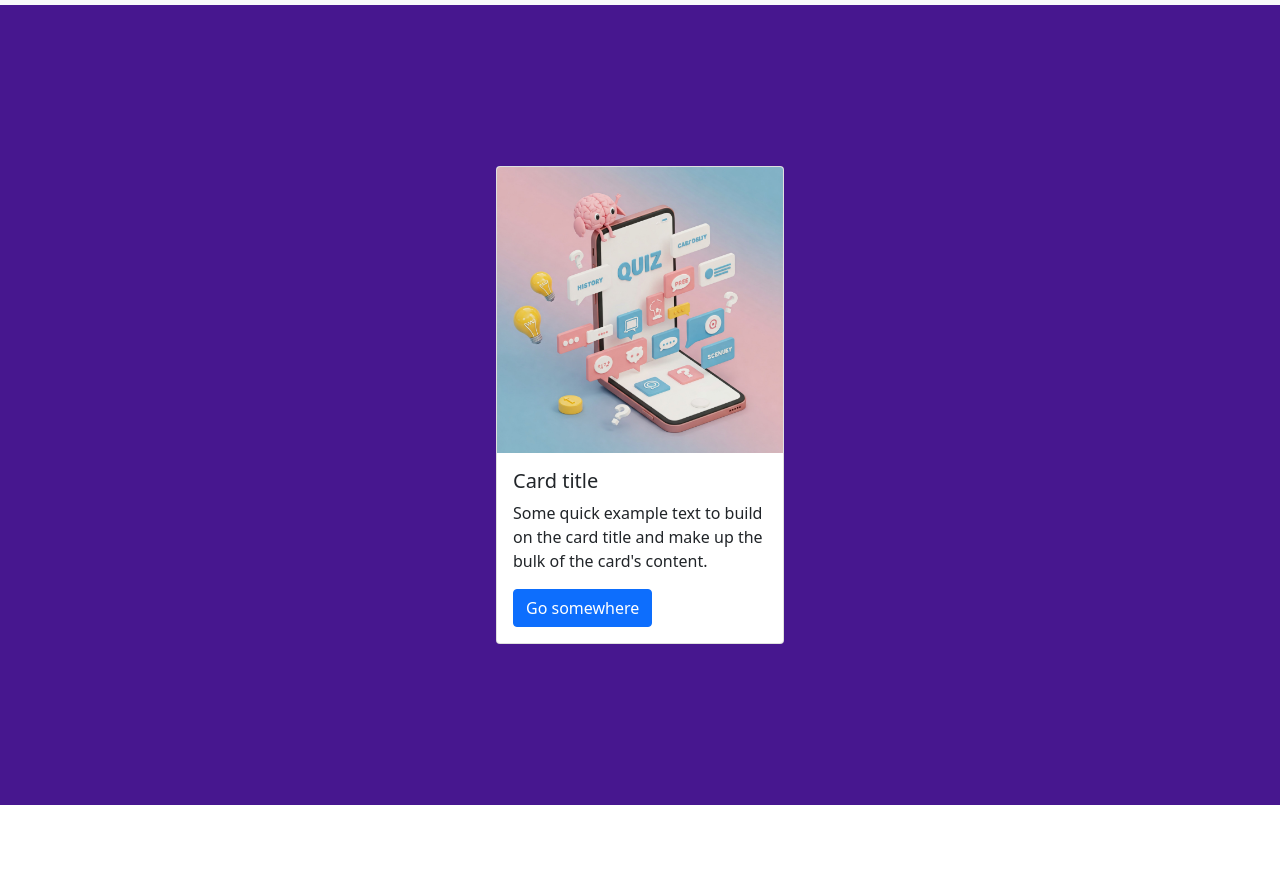
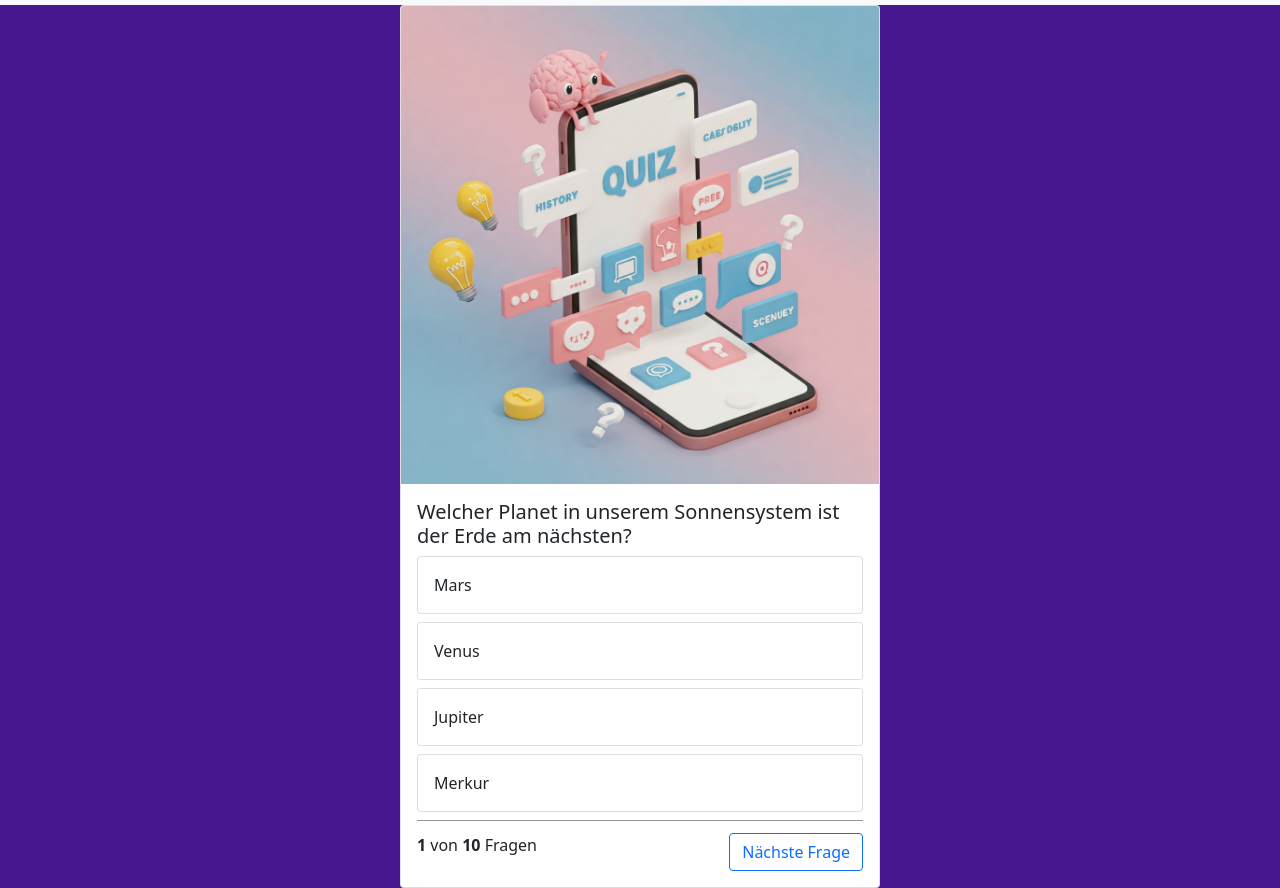
Before and after one commit to FederDonut/QuizApp, a plain HTML site: page index.html in a window 1280 px wide. Shown: the part 45-933 px from the top of the page. Before the commit the page ends 850 px from the top, so only its background shows below. Drawn offline with nearby package versions, Linux system fonts and the light colour scheme.

Commit message:
added the questions array and implemented functions to find the right answer

```diff
--- a/index.html
+++ b/index.html
@@ -14,7 +14,7 @@
     <script src="https://cdn.jsdelivr.net/npm/bootstrap@5.1.3/dist/js/bootstrap.bundle.min.js" integrity="sha384-ka7Sk0Gln4gmtz2MlQnikT1wXgYsOg+OMhuP+IlRH9sENBO0LRn5q+8nbTov4+1p" crossorigin="anonymous"></script>
 
   </head>
-<body>
+<body onload="init()">
 
 
         <nav class="navbar navbar-light bg-light">
@@ -24,12 +24,40 @@
         </nav>
 
         <div class="card-container">
-          <div class="card" style="width: 18rem;">
+          <div class="card quiz-card">
             <img src="./assets/img/Ai-Quiz.jpeg" class="card-img-top" >
             <div class="card-body">
-              <h5 class="card-title">Card title</h5>
-              <p class="card-text">Some quick example text to build on the card title and make up the bulk of the card's content.</p>
-              <a href="#" class="btn btn-primary">Go somewhere</a>
+              <h5 class="card-title" id="questiontext">Frage</h5>
+
+              <div class="card mb-2" onclick="answer('answer_1')">
+                <div class="card-body answer" id="answer_1">
+                  Antwort
+                </div>
+              </div>
+              <div class="card mb-2" onclick="answer('answer_2')">
+                <div class="card-body answer" id="answer_2">
+                  Antwort
+                </div>
+              </div>
+              <div class="card mb-2" onclick="answer('answer_3')">
+                <div class="card-body answer" id="answer_3">
+                  Antwort
+                </div>
+              </div>
+              <div class="card mb-2" onclick="answer('answer_4')">
+                <div class="card-body answer" id="answer_4">
+                 Antwort
+                </div>
+              </div>
+              <div class="question-footer">
+                <span>
+                  <b>1</b> von <b id="question-count">5</b> Fragen
+                </span>
+                <button type="button" class="btn btn-outline-primary">Nächste Frage</button>
+
+              </div>
+
+              <!--<a href="#" class="btn btn-primary">Go somewhere</a>-->
             </div>
           </div>
 
--- a/script.js
+++ b/script.js
@@ -0,0 +1,116 @@
+let questions = [
+
+
+        {
+          "frage": "Welcher Planet in unserem Sonnensystem ist der Erde am nächsten?",
+          "antwort_1": "Mars",
+          "antwort_2": "Venus",
+          "antwort_3": "Jupiter",
+          "antwort_4": "Merkur",
+          "richtige_antwort_index": 1
+        },
+        {
+          "frage": "Wer malte die Mona Lisa?",
+          "antwort_1": "Vincent van Gogh",
+          "antwort_2": "Pablo Picasso",
+          "antwort_3": "Leonardo da Vinci",
+          "antwort_4": "Michelangelo",
+          "richtige_antwort_index": 2
+        },
+        {
+          "frage": "Was ist die Hauptstadt von Australien?",
+          "antwort_1": "Sydney",
+          "antwort_2": "Melbourne",
+          "antwort_3": "Canberra",
+          "antwort_4": "Perth",
+          "richtige_antwort_index": 2
+        },
+        {
+          "frage": "Welches Element hat das chemische Symbol 'O'?",
+          "antwort_1": "Gold",
+          "antwort_2": "Eisen",
+          "antwort_3": "Sauerstoff",
+          "antwort_4": "Silber",
+          "richtige_antwort_index": 2
+        },
+        {
+          "frage": "In welchem Jahr begann der Zweite Weltkrieg?",
+          "antwort_1": "1935",
+          "antwort_2": "1939",
+          "antwort_3": "1941",
+          "antwort_4": "1945",
+          "richtige_antwort_index": 1
+        },
+        {
+          "frage": "Welches Säugetier ist das größte Tier der Welt?",
+          "antwort_1": "Afrikanischer Elefant",
+          "antwort_2": "Blauwal",
+          "antwort_3": "Giraffe",
+          "antwort_4": "Nashorn",
+          "richtige_antwort_index": 1
+        },
+        {
+          "frage": "Wer schrieb das Theaterstück 'Romeo und Julia'?",
+          "antwort_1": "Charles Dickens",
+          "antwort_2": "Jane Austen",
+          "antwort_3": "William Shakespeare",
+          "antwort_4": "George Bernard Shaw",
+          "richtige_antwort_index": 2
+        },
+        {
+          "frage": "Welche Farbe hat die französische Flagge nicht?",
+          "antwort_1": "Blau",
+          "antwort_2": "Weiß",
+          "antwort_3": "Rot",
+          "antwort_4": "Gelb",
+          "richtige_antwort_index": 3
+        },
+        {
+          "frage": "Wie viele Kontinente gibt es auf der Erde?",
+          "antwort_1": "5",
+          "antwort_2": "6",
+          "antwort_3": "7",
+          "antwort_4": "8",
+          "richtige_antwort_index": 2
+        },
+        {
+          "frage": "Welches ist das kälteste Element im Periodensystem?",
+          "antwort_1": "Stickstoff",
+          "antwort_2": "Helium",
+          "antwort_3": "Neon",
+          "antwort_4": "Argon",
+          "richtige_antwort_index": 1
+        }
+];
+
+let currentQuestion =0;
+
+function init(){
+    document.getElementById('question-count').innerHTML = questions.length;
+    showQuestion();
+}
+
+function showQuestion(){
+    let question = questions[currentQuestion];
+    document.getElementById('questiontext').innerHTML = question['frage'];
+
+    document.getElementById('answer_1').innerHTML=question['antwort_1'];
+    document.getElementById('answer_2').innerHTML=question['antwort_2'];
+    document.getElementById('answer_3').innerHTML=question['antwort_3'];
+    document.getElementById('answer_4').innerHTML=question['antwort_4'];
+
+}
+
+function answer(selection){
+    let question = questions[currentQuestion];
+    console.log('Antwort ist ',selection);
+    let selectedQuestionNumber = selection.slice(-1);
+    console.log(Number(selectedQuestionNumber));
+    console.log('Current question is', question['richtige_antwort_index']);
+
+    if(selectedQuestionNumber== question['richtige_antwort_index']){
+        console.log('richtig');
+    }else{
+        console.log('falsch');
+    }
+}
--- a/style.css
+++ b/style.css
@@ -7,3 +7,19 @@
     align-items: center;
 
 }
+
+.quiz-card{
+    width: 30rem;
+}
+
+.question-footer{
+    border-top: 1px solid rgba(0,0,0,0.4);
+    display: flex;
+    justify-content: space-between;
+    padding-top: 12px;
+}
+
+.answer:hover{
+    background-color: rgb(72, 72, 221);
+    color: aliceblue;
+}
```
